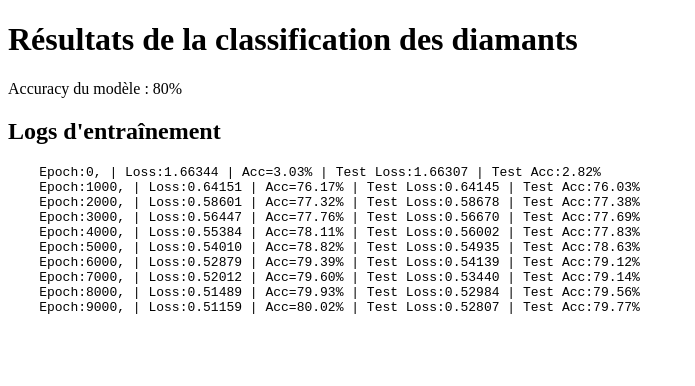
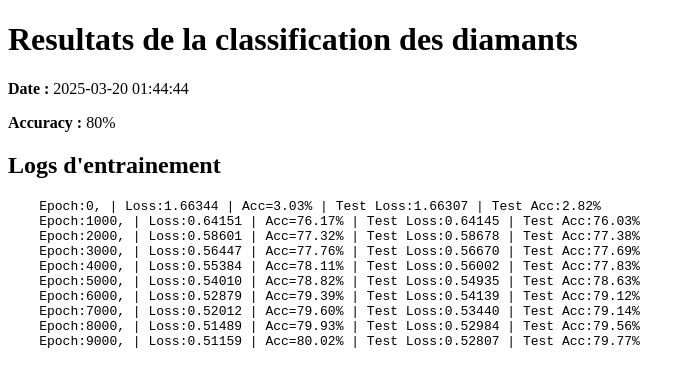
Before and after one commit to Hiroshi2023/cc_groupe4, a plain HTML site: page index.html in a window 1280 px wide. Shown: the whole page, without its empty margins (0-695 px from the left). Drawn offline with Linux system fonts and the light colour scheme.

Commit message:
Mise a jour des resultats 2

```diff
--- a/index.html
+++ b/index.html
@@ -1,14 +1,16 @@
+
 <!DOCTYPE html>
 <html lang="fr">
 <head>
     <meta charset="UTF-8">
     <meta name="viewport" content="width=device-width, initial-scale=1.0">
-    <title>Résultats de Classification</title>
+    <title>Resultats du modele</title>
 </head>
 <body>
-    <h1>Résultats de la classification des diamants</h1>
-    <p>Accuracy du modèle : 80%</p>
-    <h2>Logs d'entraînement</h2>
+    <h1>Resultats de la classification des diamants</h1>
+    <p><strong>Date :</strong> 2025-03-20 01:44:44</p>
+    <p><strong>Accuracy :</strong> 80%</p>
+    <h2>Logs d'entrainement</h2>
     <pre>
     Epoch:0, | Loss:1.66344 | Acc=3.03% | Test Loss:1.66307 | Test Acc:2.82%
     Epoch:1000, | Loss:0.64151 | Acc=76.17% | Test Loss:0.64145 | Test Acc:76.03%
@@ -20,6 +22,6 @@
     Epoch:7000, | Loss:0.52012 | Acc=79.60% | Test Loss:0.53440 | Test Acc:79.14%
     Epoch:8000, | Loss:0.51489 | Acc=79.93% | Test Loss:0.52984 | Test Acc:79.56%
     Epoch:9000, | Loss:0.51159 | Acc=80.02% | Test Loss:0.52807 | Test Acc:79.77%
-    </pre>
+</pre>
 </body>
 </html>
```
